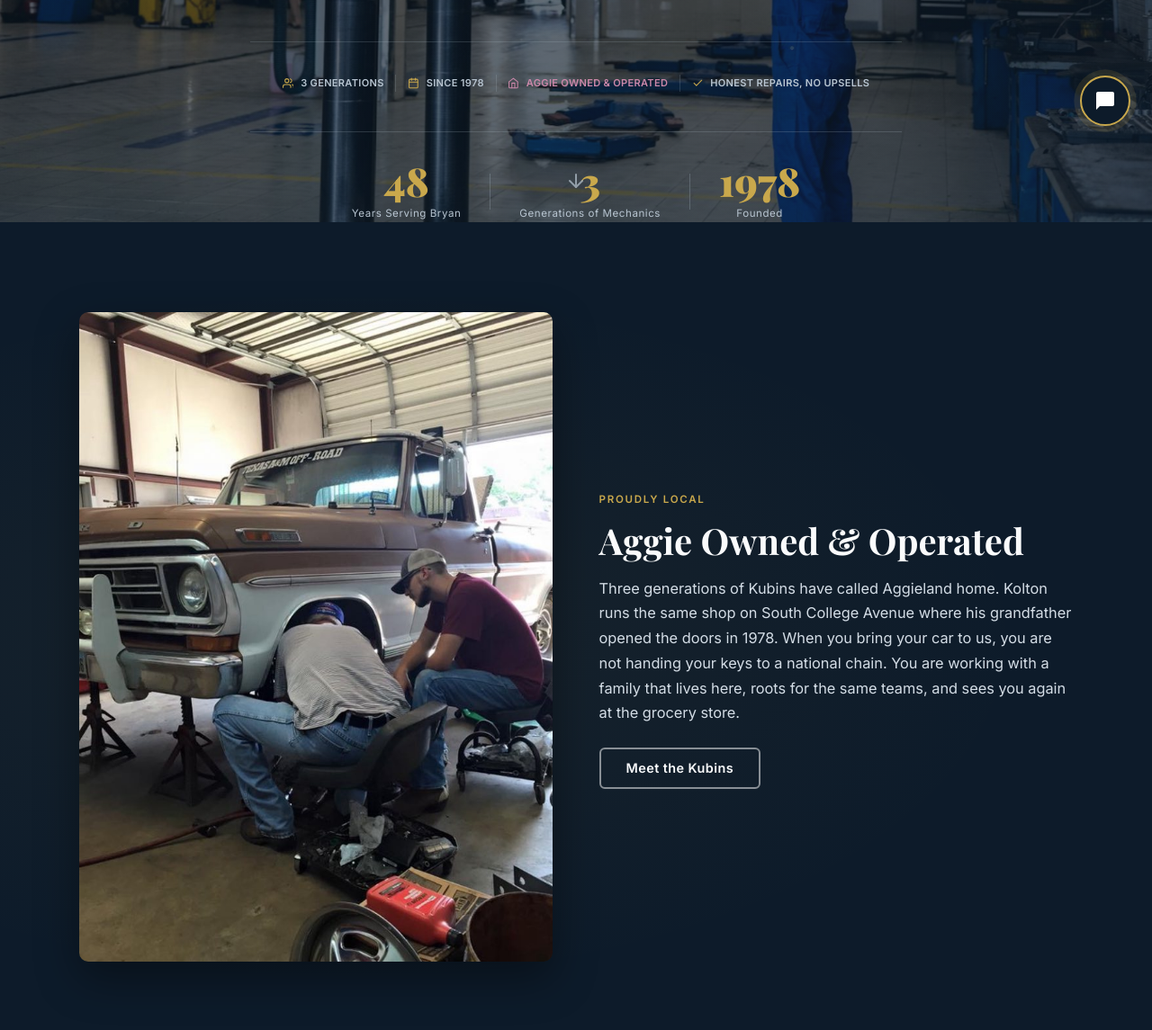
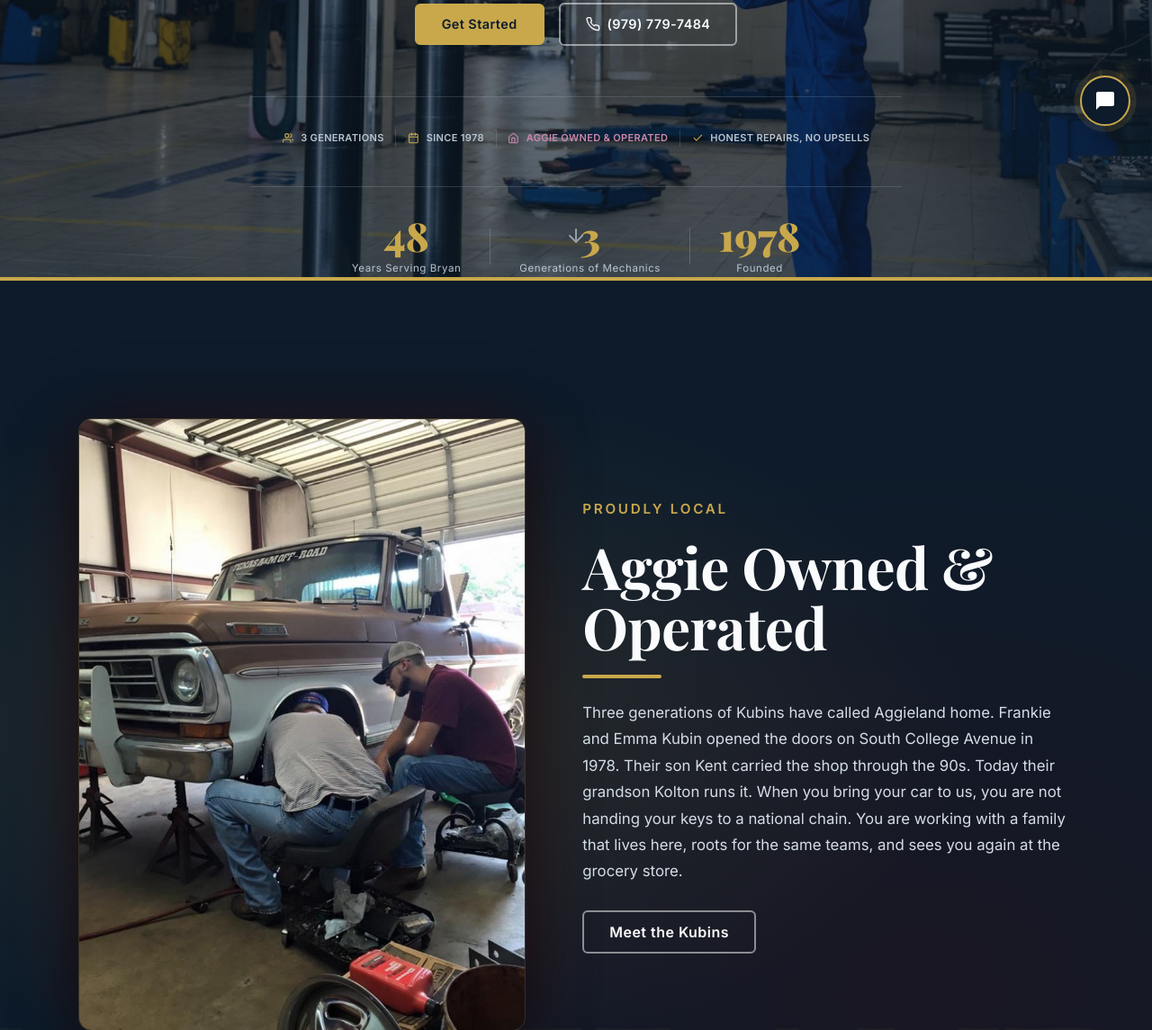
Before and after one commit to OfficialAeopic/kubinautomotiveweb, a website: page site/index.html in a window 1280 px wide. Shown: the part 636-1781 px from the top of the page at 90% size. Drawn offline with nearby package versions, Linux system fonts and the light colour scheme.

Commit message:
kubin: add founders Frankie, Emma, Kent Kubin across about + home; enlarge Aggie Owned section per Sam 2026-04-29
About page:
- Hero subhead names Frankie + Emma + Kent + Kolton explicitly
- Where It Started narrative now opens with Frankie and Emma in 1978, Kent in middle paragraph
- Timeline 1978 names Frankie and Emma as founders
- Timeline 1990s names Kent as second generation
- Timeline Today contextualizes Kolton as Kent's son and Frankie/Emma's grandson

Homepage:
- Hero copy lists Frankie + Emma (1978) + Kent (90s) + Kolton (today)
- Aggie Owned callout copy names all three generations
- About-on-home block names Frankie, Emma, Kent

CSS .aggie-callout v4.4.0:
- Padding clamp(96px,12vw,180px) vs prior 60-100px
- Heading clamp(2.5rem,5vw,4rem) with gold underline rule
- Gold 4px border top and bottom
- AGGIELAND watermark in faint gold serif behind content
- Maroon glow + gold ring on hero photo
- Body copy bumped to clamp 1.05-1.2rem

```diff
--- a/site/css/main.css
+++ b/site/css/main.css
@@ -1913,20 +1913,43 @@ p:last-child {
 /* ==============================
    Aggie Owned Callout Section
 ============================== */
+/* v4.4.0: Aggie Owned section enlarged per client request 2026-04-29.
+   Hero-scale padding, oversized headline (3.5rem -> clamp), gold accent
+   border on top and bottom, larger image with maroon glow, larger body
+   copy and CTA. Section now reads as a primary feature, not a sidebar. */
 .aggie-callout {
-  padding: clamp(60px, 8vw, 100px) 0;
+  padding: clamp(96px, 12vw, 180px) 0;
   background: var(--navy);
   color: var(--silver-light);
   position: relative;
   overflow: hidden;
+  border-top: 4px solid var(--gold);
+  border-bottom: 4px solid var(--gold);
 }
 
 .aggie-callout::before {
   content: '';
   position: absolute;
   inset: 0;
-  background: radial-gradient(ellipse at 30% 50%, rgba(201, 168, 76, 0.06) 0%, transparent 60%);
+  background:
+    radial-gradient(ellipse at 30% 50%, rgba(201, 168, 76, 0.14) 0%, transparent 55%),
+    radial-gradient(ellipse at 80% 80%, rgba(80, 0, 0, 0.18) 0%, transparent 55%);
   pointer-events: none;
+}
+
+.aggie-callout::after {
+  content: 'AGGIELAND';
+  position: absolute;
+  bottom: -28px;
+  right: -12px;
+  font-family: 'Playfair Display', serif;
+  font-weight: 900;
+  font-size: clamp(120px, 18vw, 280px);
+  color: rgba(201, 168, 76, 0.05);
+  letter-spacing: -0.02em;
+  pointer-events: none;
+  z-index: 0;
+  line-height: 1;
 }
 
 .aggie-callout .container {
@@ -1936,8 +1959,8 @@ p:last-child {
 
 .aggie-callout-grid {
   display: grid;
-  grid-template-columns: 1fr 1fr;
-  gap: clamp(32px, 4vw, 64px);
+  grid-template-columns: 1fr 1.1fr;
+  gap: clamp(40px, 5vw, 80px);
   align-items: center;
 }
 
@@ -1950,26 +1973,49 @@ p:last-child {
 .aggie-callout-media img {
   width: 100%;
   height: auto;
-  border-radius: 10px;
-  box-shadow: 0 18px 48px rgba(0, 0, 0, 0.4);
+  border-radius: 14px;
+  box-shadow:
+    0 24px 64px rgba(0, 0, 0, 0.5),
+    0 0 0 1px rgba(201, 168, 76, 0.25),
+    0 0 80px rgba(80, 0, 0, 0.35);
   display: block;
 }
 
 .aggie-callout-text .section-label {
   color: var(--gold);
-  margin-bottom: 0.75rem;
+  margin-bottom: 1rem;
+  font-size: 0.95rem;
+  letter-spacing: 0.18em;
 }
 
 .aggie-callout-text h2 {
   color: var(--white);
-  margin-bottom: 1rem;
+  margin-bottom: 1.5rem;
+  font-size: clamp(2.5rem, 5vw, 4rem);
+  line-height: 1.05;
+  letter-spacing: -0.01em;
+}
+
+.aggie-callout-text h2::after {
+  content: '';
+  display: block;
+  width: 88px;
+  height: 4px;
+  background: var(--gold);
+  margin-top: 1.25rem;
+  border-radius: 2px;
 }
 
 .aggie-callout-text p {
-  margin-bottom: 1.5rem;
-  font-size: 1.02rem;
-  line-height: 1.7;
+  margin-bottom: 1.75rem;
+  font-size: clamp(1.05rem, 1.3vw, 1.2rem);
+  line-height: 1.75;
   color: var(--silver-light);
+}
+
+.aggie-callout-text .btn {
+  font-size: 1rem;
+  padding: 14px 28px;
 }
 
 
--- a/site/index.html
+++ b/site/index.html
@@ -194,7 +194,7 @@
         <p class="hero-badge">Three Generations &bull; Aggie Owned &amp; Operated &bull; Since 1978</p>
         <h1>Honest Mechanics.<br>Bryan Born. Aggieland Raised.</h1>
         <p class="hero-desc">
-          Kolton Kubin is the third generation of his family to run this shop on South College Avenue.
+          Kolton Kubin is the third generation of his family to run this shop on South College Avenue. His grandparents Frankie and Emma Kubin opened the doors in 1978, his dad Kent carried it through the 90s, and Kolton runs it today.
           Since 1978, the Kubins have kept Bryan, College Station, and the whole Brazos Valley moving
           with one rule: fix what needs fixing, charge a fair price, never oversell.
         </p>
@@ -261,11 +261,11 @@
             <span class="section-label">Proudly Local</span>
             <h2>Aggie Owned &amp; Operated</h2>
             <p>
-              Three generations of Kubins have called Aggieland home. Kolton runs the same shop on
-              South College Avenue where his grandfather opened the doors in 1978. When you bring
-              your car to us, you are not handing your keys to a national chain. You are working
-              with a family that lives here, roots for the same teams, and sees you again at the
-              grocery store.
+              Three generations of Kubins have called Aggieland home. Frankie and Emma Kubin opened
+              the doors on South College Avenue in 1978. Their son Kent carried the shop through the
+              90s. Today their grandson Kolton runs it. When you bring your car to us, you are not
+              handing your keys to a national chain. You are working with a family that lives here,
+              roots for the same teams, and sees you again at the grocery store.
             </p>
             <a href="/about/" class="btn btn--outline">Meet the Kubins</a>
           </div>
@@ -529,7 +529,7 @@
             <span class="section-label">Our Story</span>
             <h2 id="about-home-heading">Three Generations of Mechanics. One Honest Shop.</h2>
             <p>
-              Kolton Kubin is the third generation of his family to turn wrenches at this shop on South College Avenue. Since 1978, the Kubin family has built a reputation on one simple principle: tell customers exactly what their car needs and nothing more.
+              Kolton Kubin is the third generation of his family to turn wrenches at this shop on South College Avenue. Since 1978, when Frankie and Emma Kubin opened the doors, the family has built a reputation on one simple principle: tell customers exactly what their car needs and nothing more. Kent Kubin carried that standard through the second generation. Kolton runs it now.
             </p>
             <p>
               That reputation is earned one honest repair at a time. It is why customers who first brought their vehicles here decades ago now bring their children's vehicles. It is why word-of-mouth has always been our best advertisement.
```
Also changed, not shown: site/about/index.html (+9 -6 lines).
